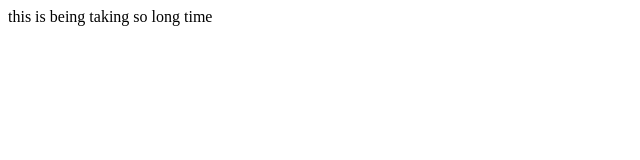
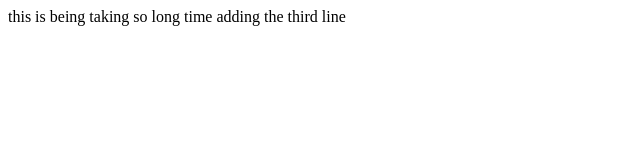
Before and after one commit to SaiRaghavaRao/my_new_git_project, a plain HTML site: page index.html in a window 1280 px wide. Shown: the whole page, without its empty margins (0-640 px from the left). Drawn offline with Linux system fonts and the light colour scheme.

Commit message:
Added third line

```diff
--- a/index.html
+++ b/index.html
@@ -1,3 +1,4 @@
 <Git first proj>
 
 this is being taking so long time
+adding the third line
```
